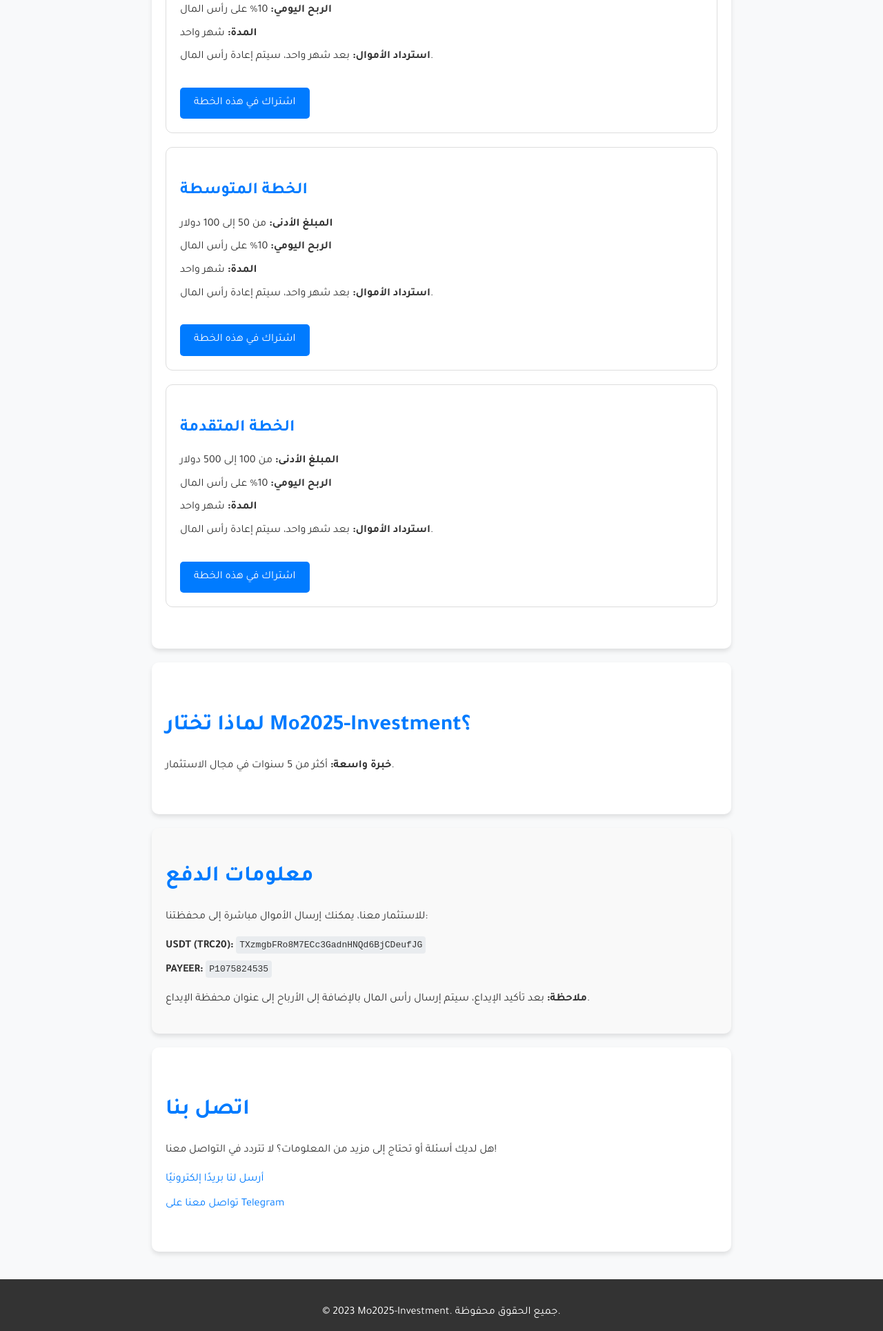
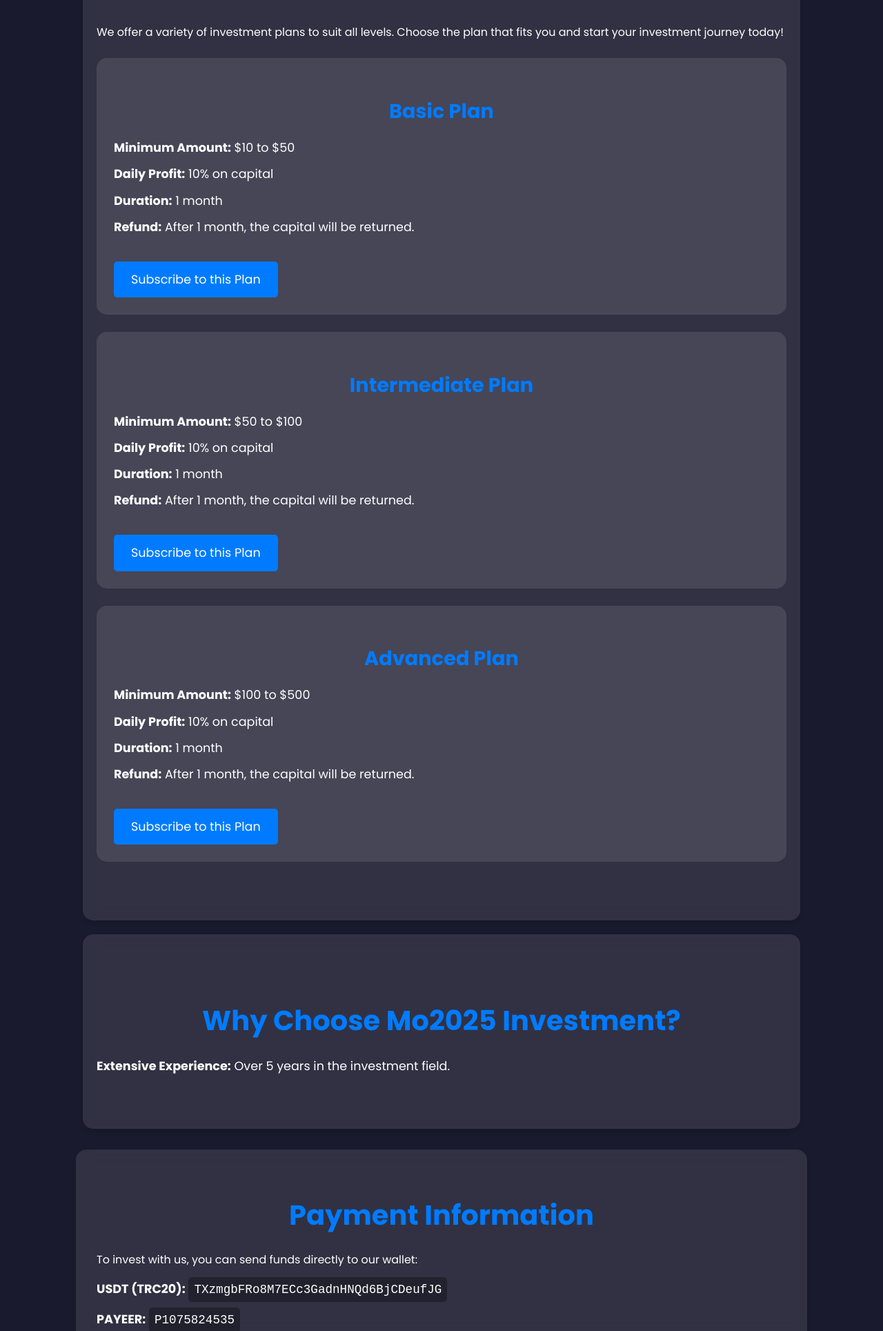
Before and after one commit to OmarAlkhateib/Mo2025-Investment-Site, a plain HTML site: page index.html in a window 1280 px wide. Shown: the part 871-2800 px from the top of the page at 69% size. Drawn offline with Linux system fonts and the light colour scheme.

Commit message:
Update index.html

```diff
--- a/index.html
+++ b/index.html
@@ -1,36 +1,37 @@
 <!DOCTYPE html>
-<html lang="ar">
+<html lang="en">
 <head>
     <meta charset="UTF-8">
     <meta name="viewport" content="width=device-width, initial-scale=1.0">
-    <title>موقع الاستثمار مع Daniel</title>
+    <title>Mo2025 Investment</title>
     <style>
-        /* التنسيقات الأساسية */
+        /* Basic Styles */
         body {
-            font-family: 'Tajawal', sans-serif;
+            font-family: 'Poppins', sans-serif;
             line-height: 1.6;
             margin: 0;
             padding: 0;
-            background-color: #f8f9fa;
-            color: #333;
+            background-color: #1a1a2e; /* Navy blue background */
+            color: #ffffff; /* White text */
         }
         header {
-            background: #007BFF;
+            background: url('https://via.placeholder.com/1200x400') no-repeat center center/cover;
             color: #fff;
-            padding: 60px 0;
+            padding: 100px 0;
             text-align: center;
         }
         header h1 {
-            font-size: 2.5rem;
+            font-size: 3rem;
             margin: 0;
+            font-weight: 700;
         }
         header p {
-            font-size: 1.2rem;
+            font-size: 1.5rem;
             margin: 10px 0 0;
         }
         nav {
-            background: #333;
-            padding: 10px;
+            background: rgba(0, 0, 0, 0.7);
+            padding: 15px;
             text-align: center;
             position: sticky;
             top: 0;
@@ -38,32 +39,36 @@
         }
         nav a {
             color: #fff;
-            margin: 0 15px;
+            margin: 0 20px;
             text-decoration: none;
             font-size: 1.1rem;
+            font-weight: 500;
         }
         nav a:hover {
             color: #007BFF;
         }
         section {
-            padding: 40px 20px;
+            padding: 60px 20px;
             margin: 20px auto;
-            max-width: 800px;
-            background: #fff;
-            border-radius: 10px;
+            max-width: 1000px;
+            background: rgba(255, 255, 255, 0.1);
+            border-radius: 15px;
+            backdrop-filter: blur(10px);
             box-shadow: 0 4px 6px rgba(0, 0, 0, 0.1);
         }
         h2 {
             color: #007BFF;
-            font-size: 2rem;
+            font-size: 2.5rem;
             margin-bottom: 20px;
+            text-align: center;
         }
         ul {
             list-style-type: none;
             padding: 0;
         }
         ul li {
-            margin: 10px 0;
+            margin: 15px 0;
+            font-size: 1.1rem;
         }
         a {
             color: #007BFF;
@@ -73,156 +78,190 @@
             text-decoration: underline;
         }
         footer {
-            background: #333;
+            background: #0f0f1a;
             color: #fff;
             text-align: center;
-            padding: 20px 0;
-            margin-top: 40px;
+            padding: 30px 0;
+            margin-top: 60px;
         }
         .plan {
-            background-color: #fff;
-            padding: 20px;
-            border: 1px solid #ddd;
-            border-radius: 10px;
-            margin: 20px 0;
-            transition: transform 0.3s ease;
+            background: rgba(255, 255, 255, 0.1);
+            padding: 25px;
+            border-radius: 15px;
+            margin: 25px 0;
+            transition: transform 0.3s ease, box-shadow 0.3s ease;
         }
         .plan:hover {
-            transform: translateY(-5px);
-            box-shadow: 0 6px 12px rgba(0, 0, 0, 0.1);
+            transform: translateY(-10px);
+            box-shadow: 0 8px 16px rgba(0, 0, 0, 0.2);
         }
         .plan h3 {
             color: #007BFF;
-            font-size: 1.5rem;
-            margin-bottom: 10px;
+            font-size: 1.8rem;
+            margin-bottom: 15px;
+            text-align: center;
         }
         .plan ul {
             list-style-type: none;
             padding: 0;
         }
         .plan ul li {
-            margin: 8px 0;
+            margin: 10px 0;
+            font-size: 1.1rem;
         }
         .plan a {
             display: inline-block;
             background-color: #007BFF;
             color: #fff;
-            padding: 10px 20px;
+            padding: 12px 25px;
             border-radius: 5px;
             text-decoration: none;
-            margin-top: 15px;
+            margin-top: 20px;
+            font-size: 1.1rem;
+            transition: background-color 0.3s ease;
         }
         .plan a:hover {
             background-color: #0056b3;
         }
         #payment {
-            background-color: #f9f9f9;
-            padding: 20px;
-            border-radius: 10px;
-            margin-top: 20px;
+            background: rgba(255, 255, 255, 0.1);
+            padding: 30px;
+            border-radius: 15px;
+            margin-top: 30px;
         }
         #payment code {
-            background-color: #e9ecef;
-            padding: 5px;
-            border-radius: 4px;
+            background-color: rgba(0, 0, 0, 0.3);
+            padding: 8px;
+            border-radius: 5px;
             font-family: monospace;
+            color: #fff;
+        }
+        .contact-form {
+            max-width: 600px;
+            margin: 0 auto;
+        }
+        .contact-form input, .contact-form textarea {
+            width: 100%;
+            padding: 10px;
+            margin: 10px 0;
+            border: none;
+            border-radius: 5px;
+            background: rgba(255, 255, 255, 0.1);
+            color: #fff;
+        }
+        .contact-form button {
+            background: #007BFF;
+            color: #fff;
+            padding: 12px 25px;
+            border: none;
+            border-radius: 5px;
+            cursor: pointer;
+            font-size: 1.1rem;
+            transition: background-color 0.3s ease;
+        }
+        .contact-form button:hover {
+            background: #0056b3;
         }
     </style>
-    <link href="https://fonts.googleapis.com/css2?family=Tajawal:wght@400;700&display=swap" rel="stylesheet">
+    <link href="https://fonts.googleapis.com/css2?family=Poppins:wght@400;500;700&display=swap" rel="stylesheet">
 </head>
 <body>
 
     <!-- Header -->
     <header>
-        <h1>مرحبًا بك في Mo2025-Investment</h1>
-        <p> طريقك الآمن لاستثمارك الناجح وزيادة رأس مالك </p>
+        <h1>Welcome to Mo2025 Investment</h1>
+        <p>Your safe path to successful investment!</p>
     </header>
 
     <!-- Navigation -->
     <nav>
-        <a href="#about">من نحن</a>
-        <a href="#plans">الخطط الاستثمارية</a>
-        <a href="#why-us">لماذا نختارك؟</a>
-        <a href="#contact">اتصل بنا</a>
+        <a href="#about">About Us</a>
+        <a href="#plans">Investment Plans</a>
+        <a href="#why-us">Why Choose Us?</a>
+        <a href="#contact">Contact Us</a>
     </nav>
 
     <!-- About Us -->
     <section id="about">
-        <h2>من نحن</h2>
-        <p> نحن شركة صغيرة على الأنترنت مؤلفة من 10 مستثمرين محترفين مع خبرة تزيد عن 5 سنوات في مجال العقارات ، الأسهم ، العملات الرقمية</p>
+        <h2>About Us</h2>
+        <p>We are a small online company consisting of 10 professional investors with over 5 years of experience in real estate, stocks, and cryptocurrencies.</p>
     </section>
 
     <!-- Investment Plans -->
     <section id="plans">
-        <h2>الخطط الاستثمارية</h2>
-        <p>نقدم مجموعة من الخطط الاستثمارية التي تناسب جميع المستويات. اختر الخطة التي تناسبك وابدأ رحلتك الاستثمارية اليوم!</p>
+        <h2>Investment Plans</h2>
+        <p>We offer a variety of investment plans to suit all levels. Choose the plan that fits you and start your investment journey today!</p>
 
         <div class="plan">
-            <h3>الخطة الأساسية</h3>
+            <h3>Basic Plan</h3>
             <ul>
-                <li><strong>المبلغ الأدنى:</strong> من 10 إلى 50 دولار</li>
-                <li><strong>الربح اليومي:</strong> 10% على رأس المال</li>
-                <li><strong>المدة:</strong> شهر واحد</li>
-                <li><strong>استرداد الأموال:</strong> بعد شهر واحد، سيتم إعادة رأس المال.</li>
+                <li><strong>Minimum Amount:</strong> $10 to $50</li>
+                <li><strong>Daily Profit:</strong> 10% on capital</li>
+                <li><strong>Duration:</strong> 1 month</li>
+                <li><strong>Refund:</strong> After 1 month, the capital will be returned.</li>
             </ul>
-            <a href="#payment">اشتراك في هذه الخطة</a>
+            <a href="#payment">Subscribe to this Plan</a>
         </div>
 
         <div class="plan">
-            <h3>الخطة المتوسطة</h3>
+            <h3>Intermediate Plan</h3>
             <ul>
-                <li><strong>المبلغ الأدنى:</strong> من 50 إلى 100 دولار</li>
-                <li><strong>الربح اليومي:</strong> 10% على رأس المال</li>
-                <li><strong>المدة:</strong> شهر واحد</li>
-                <li><strong>استرداد الأموال:</strong> بعد شهر واحد، سيتم إعادة رأس المال.</li>
+                <li><strong>Minimum Amount:</strong> $50 to $100</li>
+                <li><strong>Daily Profit:</strong> 10% on capital</li>
+                <li><strong>Duration:</strong> 1 month</li>
+                <li><strong>Refund:</strong> After 1 month, the capital will be returned.</li>
             </ul>
-            <a href="#payment">اشتراك في هذه الخطة</a>
+            <a href="#payment">Subscribe to this Plan</a>
         </div>
 
         <div class="plan">
-            <h3>الخطة المتقدمة</h3>
+            <h3>Advanced Plan</h3>
             <ul>
-                <li><strong>المبلغ الأدنى:</strong> من 100 إلى 500 دولار</li>
-                <li><strong>الربح اليومي:</strong> 10% على رأس المال</li>
-                <li><strong>المدة:</strong> شهر واحد</li>
-                <li><strong>استرداد الأموال:</strong> بعد شهر واحد، سيتم إعادة رأس المال.</li>
+                <li><strong>Minimum Amount:</strong> $100 to $500</li>
+                <li><strong>Daily Profit:</strong> 10% on capital</li>
+                <li><strong>Duration:</strong> 1 month</li>
+                <li><strong>Refund:</strong> After 1 month, the capital will be returned.</li>
             </ul>
-            <a href="#payment">اشتراك في هذه الخطة</a>
+            <a href="#payment">Subscribe to this Plan</a>
         </div>
     </section>
 
     <!-- Why Choose Us -->
     <section id="why-us">
-        <h2>لماذا تختار Mo2025-Investment؟</h2>
+        <h2>Why Choose Mo2025 Investment?</h2>
         <ul>
-            <li><strong>خبرة واسعة:</strong> أكثر من 5 سنوات في مجال الاستثمار.</li>
+            <li><strong>Extensive Experience:</strong> Over 5 years in the investment field.</li>
         </ul>
     </section>
 
     <!-- Payment Information -->
     <section id="payment">
-        <h2>معلومات الدفع</h2>
-        <p>للاستثمار معنا، يمكنك إرسال الأموال مباشرة إلى محفظتنا:</p>
+        <h2>Payment Information</h2>
+        <p>To invest with us, you can send funds directly to our wallet:</p>
         <ul>
             <li><strong>USDT (TRC20):</strong> <code>TXzmgbFRo8M7ECc3GadnHNQd6BjCDeufJG</code></li>
             <li><strong>PAYEER:</strong> <code>P1075824535</code></li>
         </ul>
-        <p><strong>ملاحظة:</strong> بعد تأكيد الإيداع، سيتم إرسال رأس المال بالإضافة إلى الأرباح إلى عنوان محفظة الإيداع.</p>
+        <p><strong>Note:</strong> After confirming the deposit, the capital along with profits will be sent to the deposit wallet address.</p>
     </section>
 
     <!-- Contact Us -->
     <section id="contact">
-        <h2>اتصل بنا</h2>
-        <p>هل لديك أسئلة أو تحتاج إلى مزيد من المعلومات؟ لا تتردد في التواصل معنا!</p>
-        <ul>
-            <li><a href="mailto:daneilhernandez1990@gmail.com">أرسل لنا بريدًا إلكترونيًا</a></li>
-            <li><a href="https://t.me/xxlxxf">تواصل معنا على Telegram</a></li>
-        </ul>
+        <h2>Contact Us</h2>
+        <p>Do you have questions or need more information? Feel free to contact us!</p>
+        <div class="contact-form">
+            <form action="#" method="post">
+                <input type="text" name="name" placeholder="Your Name" required>
+                <input type="email" name="email" placeholder="Your Email" required>
+                <textarea name="message" placeholder="Your Message" rows="5" required></textarea>
+                <button type="submit">Send Message</button>
+            </form>
+        </div>
     </section>
 
     <!-- Footer -->
     <footer>
-        <p>&copy; 2023 Mo2025-Investment. جميع الحقوق محفوظة.</p>
+        <p>&copy; 2023 Mo2025 Investment. All rights reserved.</p>
     </footer>
 
 </body>
```
